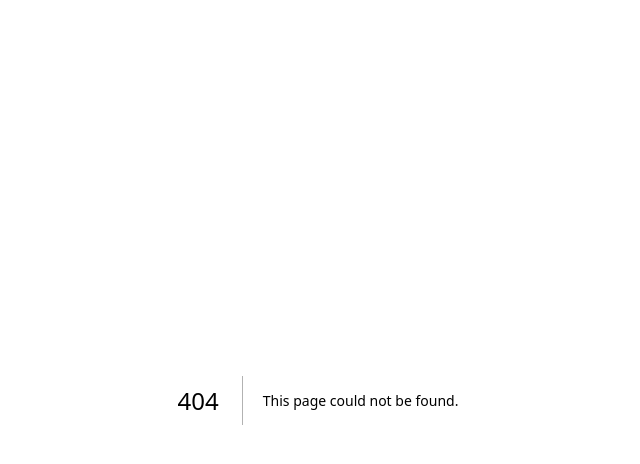
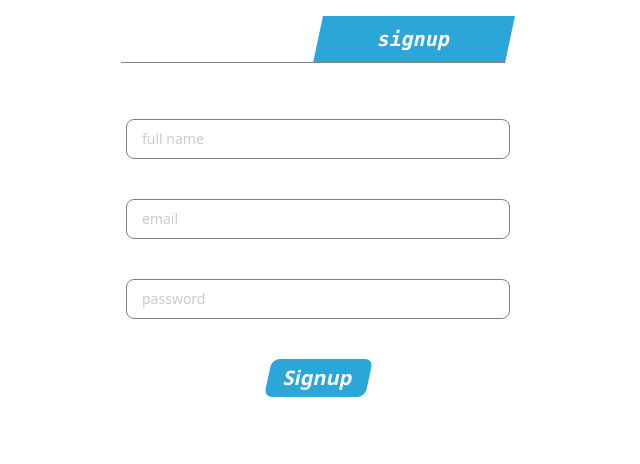
Before and after one commit to Frokesy/bume, a Next.js app: page /auth in a window 1280 px wide. Before the commit this address had no page. Shown: the top 464 px of the page, without its empty margins (322-962 px from the left). Built offline with nearby package versions, Linux system fonts and the light colour scheme.

Commit message:
designed auth components

```diff
--- /dev/null
+++ b/components/InputField.tsx
@@ -0,0 +1,26 @@
+import React, { FC } from 'react'
+
+interface FormProps {
+    label: string;
+    type: string;
+}
+const InputField: FC<FormProps> = ({label, type, ...props}) => {
+  return (
+      <div className="relative group text-[#ccc] mt-10">
+        <input
+          type={type}
+          required
+          className="w-full h-10 px-4 text-sm peer bg-transparent border border-[#808080] rounded-lg outline-none"
+          {...props}
+        />
+        <label
+          htmlFor={label}
+          className="transform transition-all absolute top-0 left-0 h-full flex items-center pl-4 text-sm group-focus-within:text-[16px] peer-valid:text-[16px] group-focus-within:text-[#ccc] group-focus-within:font-mono group-focus-within:font-bold group-focus-within:pb-2 group-focus-within:pl-1 group-focus-within:h-1/2 peer-valid:h-1/2  group-focus-within:-translate-y-full peer-valid:-translate-y-full peer-valid:pl-1 peer-valid:pb-2 peer-valid:text-[#ccc] peer-valid:font-mono peer-valid:font-bold peer-valid:ease-linear peer-valid:transition-all"
+        >
+          {label}
+        </label>
+      </div>
+  )
+}
+
+export default InputField
--- /dev/null
+++ b/pages/auth.tsx
@@ -0,0 +1,107 @@
+import InputField from "@/components/InputField";
+import { gsap } from "gsap";
+import React, { FC, useEffect, useState } from "react";
+
+interface ComponentProps {
+  onClick: Function;
+}
+const Auth: FC<ComponentProps> = ({ onClick }) => {
+  const [activeTab, setActiveTab] = useState("signup");
+
+  const tabs = ["login", "signup"];
+
+  const handleToggle = (tab: string) => {
+    const tl = gsap.timeline();
+    if (tab === "signup") {
+      tl.to(".otherInput", {
+        y: 10,
+        ease: "ease-in",
+        duration: 0.5,
+        onComplete: () => {
+          setActiveTab(tab);
+        },
+      });
+      tl.fromTo(
+        ".fadeInInput",
+        { opacity: 0, y: 20 },
+        { opacity: 1, y: 0, duration: 0.5, delay: 0.5, ease: "power2.inOut" }
+      );
+    }
+
+    if (tab === "login") {
+      tl.fromTo(
+        ".fadeInInput",
+        { opacity: 1, y: 0 },
+        {
+          opacity: 0,
+          y: 20,
+          duration: 0.5,
+          ease: "power2.inOut",
+          onComplete: () => {
+            setActiveTab(tab);
+          },
+        }
+      );
+
+      tl.to(".otherInput", {
+        y: -50,
+        ease: "ease-in",
+        duration: 0.5,
+        delay: 0.5,
+      });
+    }
+  };
+  // setCurrentScreen("login");
+  useEffect(() => {
+    const tl = gsap.timeline();
+    tl.from(".transitionDiv", {
+      opacity: 0,
+      y: 100,
+      duration: 2,
+      ease: "ease-in",
+    });
+  }, []);
+  return (
+    <div className="transitionDiv text-[#000] lg:w-[30vw] w-[90vw] mx-auto flex flex-col justify-center text-center">
+      <div className="flex justify-between -skew-x-12">
+        {tabs.map((tab) => (
+          <div
+            key={tab}
+            className={`text-[#fff] cursor-pointer justify-center w-[50%] border-b border-[#808080] py-2 lg:text-[20px] text-[16px] my-4 font-mono ${
+              activeTab === tab ? "font-bold bg-[#2ba6d8]" : "font-normal"
+            }`}
+            onClick={() => handleToggle(tab)}
+          >
+            {tab}
+          </div>
+        ))}
+      </div>
+      <div className="fadeInInput">
+        <InputField type="text" label="full name" />
+      </div>
+      <div className="otherInput">
+        <InputField type="text" label="email" />
+        <InputField type="password" label="password" />
+        <div className="mt-[5vh]">
+          {activeTab === "login" ? (
+            <button
+              onClick={() => onClick("home")}
+              className="bg-[#2ba6d8] btn py-1 px-4 -skew-x-12 rounded-lg lg:text-[20px] text-[16px] font-bold text-[#fff]"
+            >
+              Login
+            </button>
+          ) : (
+            <button
+              onClick={() => onClick("home")}
+              className="bg-[#2ba6d8] btn py-1 px-4 -skew-x-12 rounded-lg lg:text-[20px] text-[16px] font-bold text-[#fff]"
+            >
+              Signup
+            </button>
+          )}
+        </div>
+      </div>
+    </div>
+  );
+};
+
+export default Auth;
--- a/pages/index.tsx
+++ b/pages/index.tsx
@@ -2,8 +2,8 @@ import React, { useState } from "react";
 import Header from "@/components/Header";
 import Modes from "@/components/Modes";
 import Home from "@/components/Home";
-import Login from "./login";
 import { gsap } from "gsap";
+import Auth from "./auth";
 
 const Bume = () => {
   const [theme, setTheme] = useState("dark");
@@ -36,7 +36,7 @@ const Bume = () => {
             <Home theme={theme} onClick={handleScreenChange} />
           </div>
         ) : (
-          <Login onClick={handleScreenChange} />
+          <Auth onClick={handleScreenChange} />
         )}
       </Modes>
     </div>
--- a/pages/login.tsx
+++ /dev/null
@@ -1,28 +0,0 @@
-import { gsap } from "gsap";
-import React, { FC, useEffect } from "react";
-
-interface ComponentProps {
-  onClick: Function;
-}
-const Login: FC<ComponentProps> = ({ onClick }) => {
-  // setCurrentScreen("login");
-  useEffect(() => {
-    const tl = gsap.timeline();
-    tl.from(".transitionDiv", {
-      opacity: 0,
-      y: 100,
-      duration: 2,
-      ease: "ease-in",
-    });
-  }, [])
-  return (
-    <div className="transitionDiv">
-        login
-        <button onClick={() => onClick("home")}>
-          Go back
-        </button>
-    </div>
-  );
-};
-
-export default Login;
--- a/tailwind.config.ts
+++ b/tailwind.config.ts
@@ -6,6 +6,7 @@ const config: Config = {
     './components/**/*.{js,ts,jsx,tsx,mdx}',
     './app/**/*.{js,ts,jsx,tsx,mdx}',
   ],
+  mode: 'jit',
   theme: {
     extend: {
       backgroundImage: {
```
